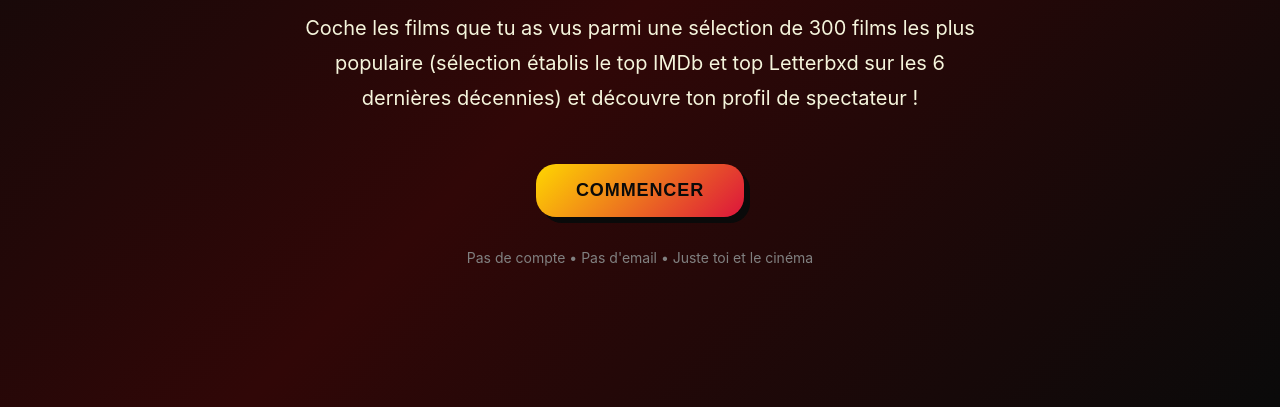
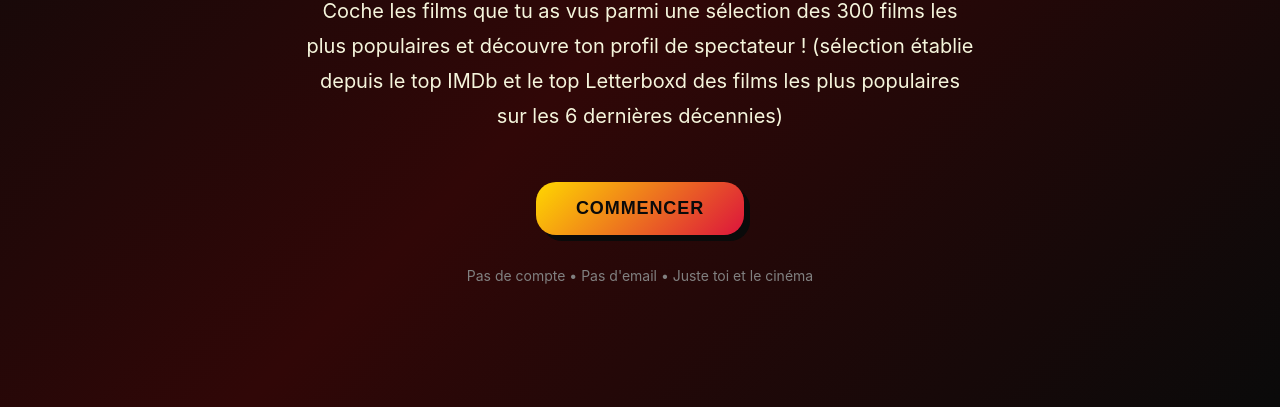
Before and after one commit to nate140/300-films, a plain HTML site: page index.html in a window 1280 px wide. Shown: the part 393-800 px from the top of the page. Drawn offline with Linux system fonts and the light colour scheme.

Commit message:
Revise subtitle for improved readability
Updated subtitle text for clarity and correctness.

```diff
--- a/index.html
+++ b/index.html
@@ -14,7 +14,7 @@
                     <path stroke-linecap="round" stroke-linejoin="round" stroke-width="2" d="M7 4v16M17 4v16M3 8h4m10 0h4M3 12h18M3 16h4m10 0h4M4 20h16a1 1 0 001-1V5a1 1 0 00-1-1H4a1 1 0 00-1 1v14a1 1 0 001 1z" />
                 </svg>
                 <h1 class="main-title">300 films,<br/><span class="gradient-text">un profil</span></h1>
-                <p class="subtitle">Coche les films que tu as vus parmi une sélection de 300 films les plus populaire (sélection établis le top IMDb et top Letterbxd sur les 6 dernières décennies) et découvre ton profil de spectateur !</p>
+                <p class="subtitle">Coche les films que tu as vus parmi une sélection des 300 films les plus populaires et découvre ton profil de spectateur ! (sélection établie depuis le top IMDb et le top Letterboxd des films les plus populaires sur les 6 dernières décennies) </p>
                 <button id="btn-start" class="btn-primary">Commencer</button>
                 <p class="footer-text">Pas de compte • Pas d'email • Juste toi et le cinéma</p>
             </div>
```
